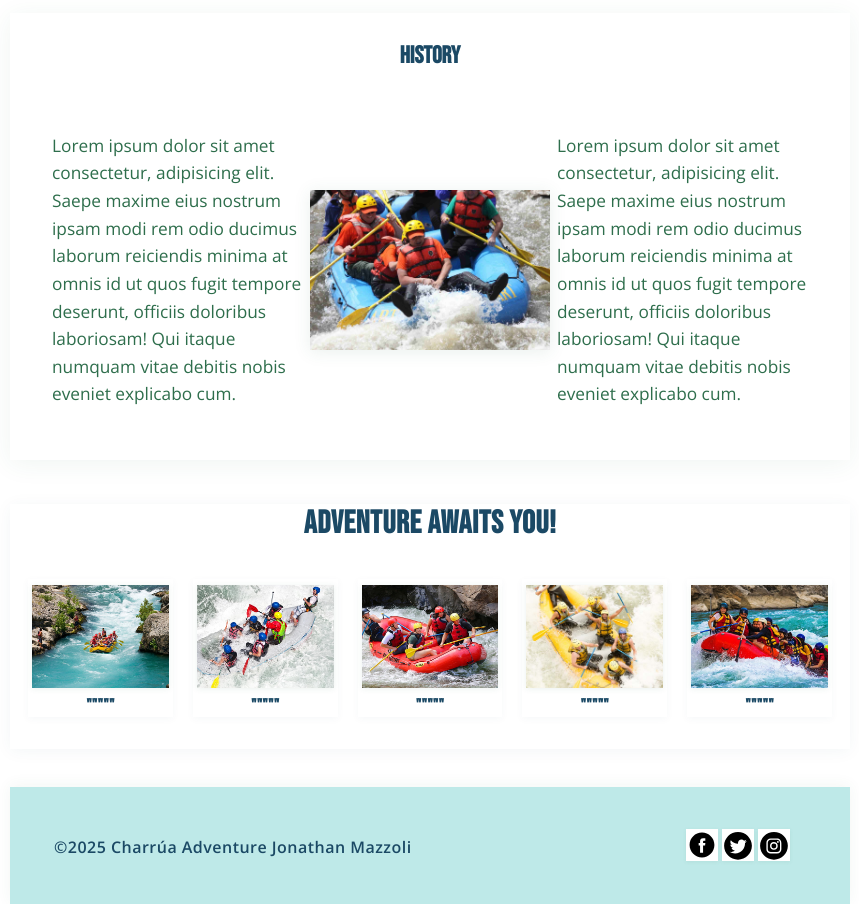
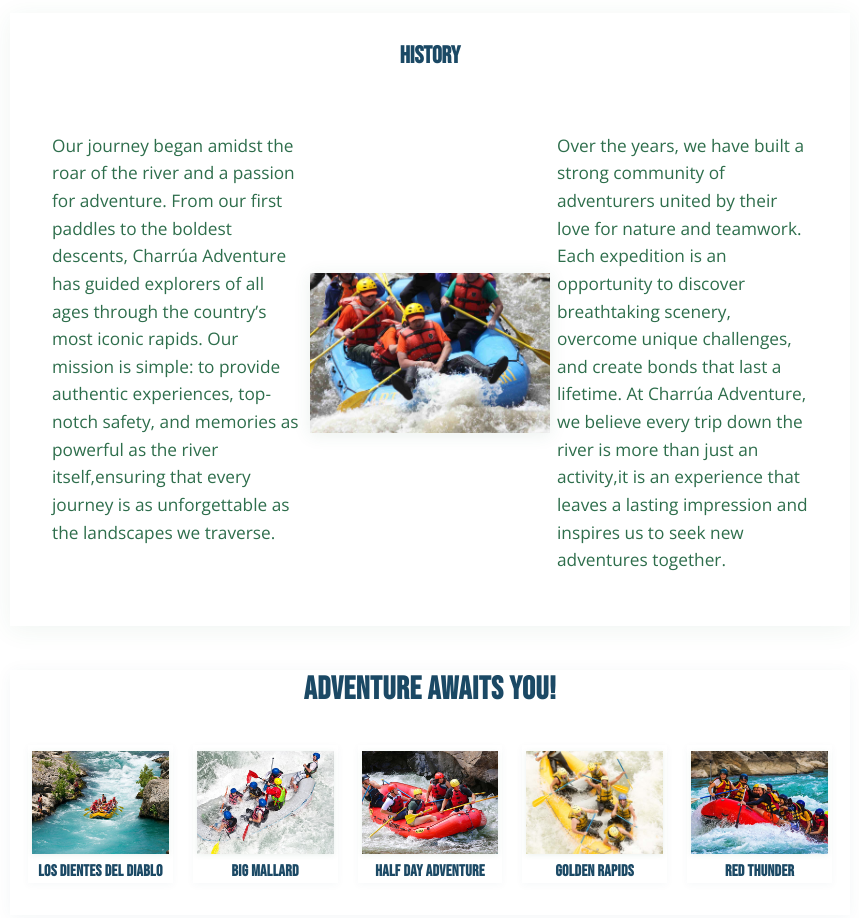
Before and after one commit to JonathanMazzoli2401/wdd130, a plain HTML site: page wwr/about.html in a window 1280 px wide. Shown: the part 460-1378 px from the top of the page, without its empty margins (210-1069 px from the left). Drawn offline with nearby package versions, Linux system fonts and the light colour scheme.

Commit message:
paragraphs and labels

```diff
--- a/wwr/about.html
+++ b/wwr/about.html
@@ -38,13 +38,13 @@
             <section class="history">
                 <h2>History</h2>
                 <div class="history-left">
-                    <p>Lorem ipsum dolor sit amet consectetur, adipisicing elit. Saepe maxime eius nostrum ipsam modi rem odio ducimus laborum reiciendis minima at omnis id ut quos fugit tempore deserunt, officiis doloribus laboriosam! Qui itaque numquam vitae debitis nobis eveniet explicabo cum.</p>
+                    <p>Our journey began amidst the roar of the river and a passion for adventure. From our first paddles to the boldest descents, Charrúa Adventure has guided explorers of all ages through the country’s most iconic rapids. Our mission is simple: to provide authentic experiences, top-notch safety, and memories as powerful as the river itself,ensuring that every journey is as unforgettable as the landscapes we traverse.</p>
                 </div>
                 <div class="history-img">
                     <img src="images/history.jpg" alt="Client who tell the history">
                 </div>
                 <div class="history-right">
-                    <p>Lorem ipsum dolor sit amet consectetur, adipisicing elit. Saepe maxime eius nostrum ipsam modi rem odio ducimus laborum reiciendis minima at omnis id ut quos fugit tempore deserunt, officiis doloribus laboriosam! Qui itaque numquam vitae debitis nobis eveniet explicabo cum.</p>
+                    <p>Over the years, we have built a strong community of adventurers united by their love for nature and teamwork. Each expedition is an opportunity to discover breathtaking scenery, overcome unique challenges, and create bonds that last a lifetime. At Charrúa Adventure, we believe every trip down the river is more than just an activity,it is an experience that leaves a lasting impression and inspires us to seek new adventures together.</p>
                 </div>
             </section>
             <section class="adventures-section">
@@ -52,23 +52,23 @@
                 <div class="adventures-gallery">
                     <figure>
                         <img src="images/section1.jpg" alt="11 people rafting between rocks and 2 people looking them.">
-                        <figcaption>"""""</figcaption>
+                        <figcaption>Los Dientes del Diablo</figcaption>
                     </figure>
                     <figure>
                         <img src="images/section2.jpg" alt="7 people rafting with water inside the raft.">
-                        <figcaption>"""""</figcaption>
+                        <figcaption>Big Mallard</figcaption>
                     </figure>
                     <figure>
                         <img src="images/section3.jpg" alt="5 people rafting between rocks.">
-                        <figcaption>"""""</figcaption>
+                        <figcaption>Half Day Adventure</figcaption>
                     </figure>
                     <figure>
                         <img src="images/section4.jpg" alt="7 people rafting with 2 looking at the camera.">
-                        <figcaption>"""""</figcaption>
+                        <figcaption>Golden Rapids</figcaption>
                     </figure>
                     <figure>
                         <img src="images/section5.jpg" alt="9 people rafting and smiling.">
-                        <figcaption>"""""</figcaption>
+                        <figcaption>Red Thunder</figcaption>
                     </figure>
                 </div>
             </section>
--- a/wwr/styles/rafting.css
+++ b/wwr/styles/rafting.css
@@ -262,7 +262,7 @@ footer {
 footer p {
   margin: 0;
   font-size: 1rem;
-  color: var(--primary-color);
+  color: var(--accent1-color);
   font-weight: 600;
   letter-spacing: 0.03em;
 }
```
